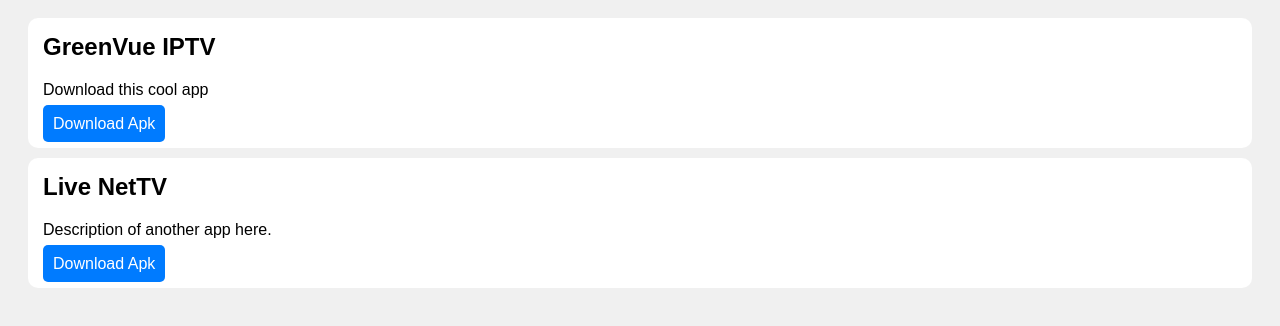
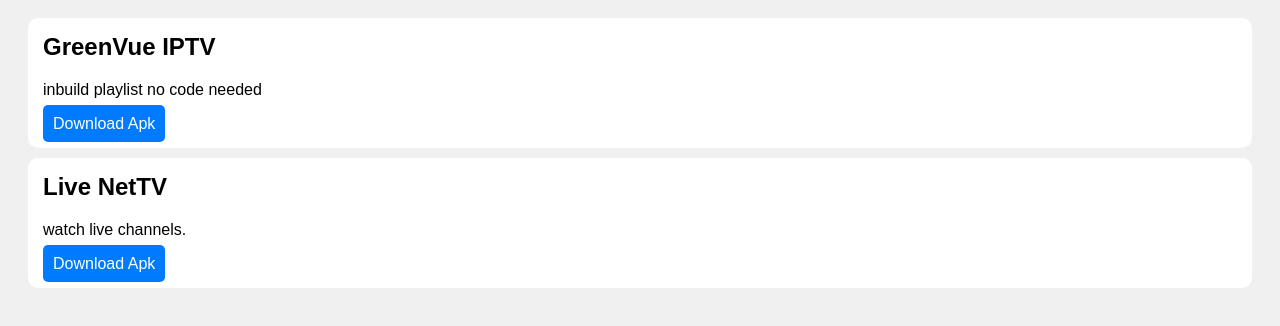
Before and after one commit to djanshu/Tchhelpapps, a plain HTML site: page index.html in a window 1280 px wide. Shown: the part 68-394 px from the top of the page. Drawn offline with Linux system fonts and the light colour scheme.

Commit message:
index.html

```diff
--- a/index.html
+++ b/index.html
@@ -19,14 +19,14 @@
   <h1>TECH HELPERZ APP STORE</h1>
 
   <div class="app">
-    <h2>GreenVue IPTV</h2>
-    <p>Download this cool app</p>
-    <a href="GreenVue IPTV.apk" class="download-btn">Download Apk</a>
+    <h2>GreenVue IPTV </h2>
+    <p>inbuild playlist no code needed</p>
+    <a href="GreenVue IPTV .apk" class="download-btn">Download Apk</a>
   </div>
 
   <div class="app">
     <h2>Live NetTV</h2>
-    <p>Description of another app here.</p>
+    <p>watch live channels.</p>
     <a href="Live NetTV.apk" class="download-btn">Download Apk</a>
   </div>
 
```
